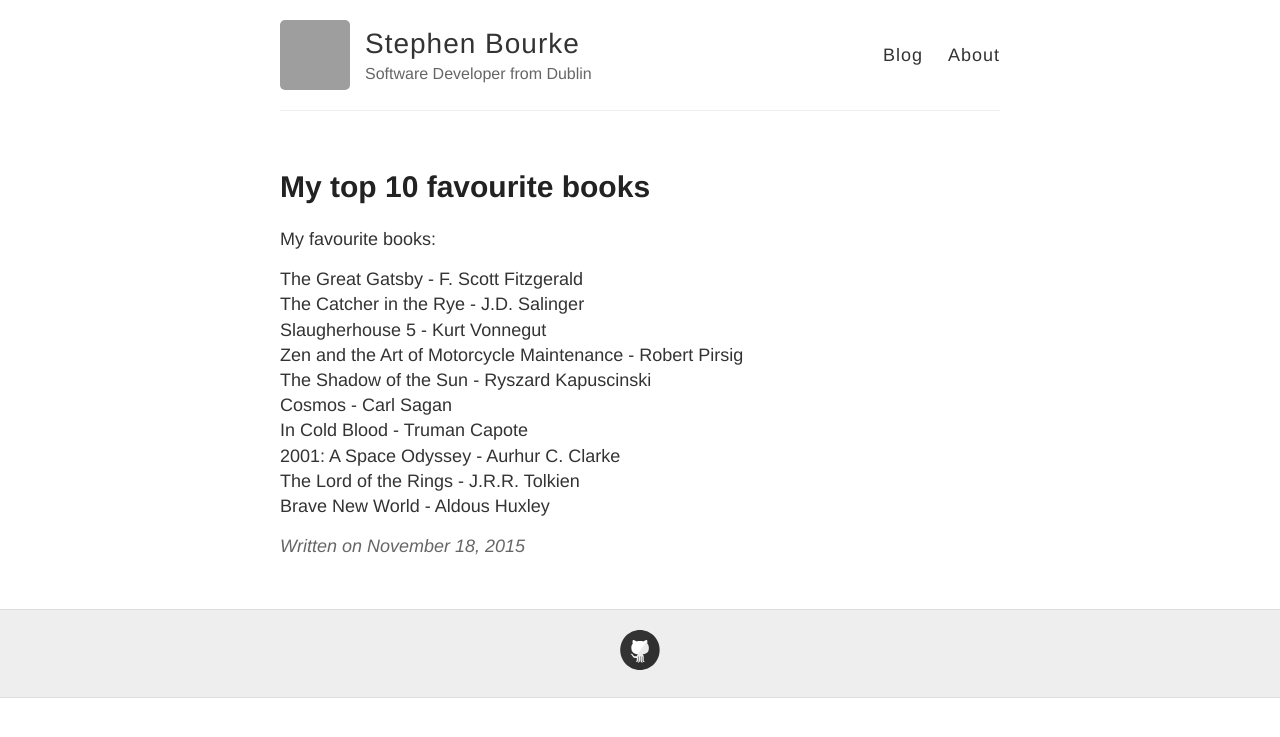
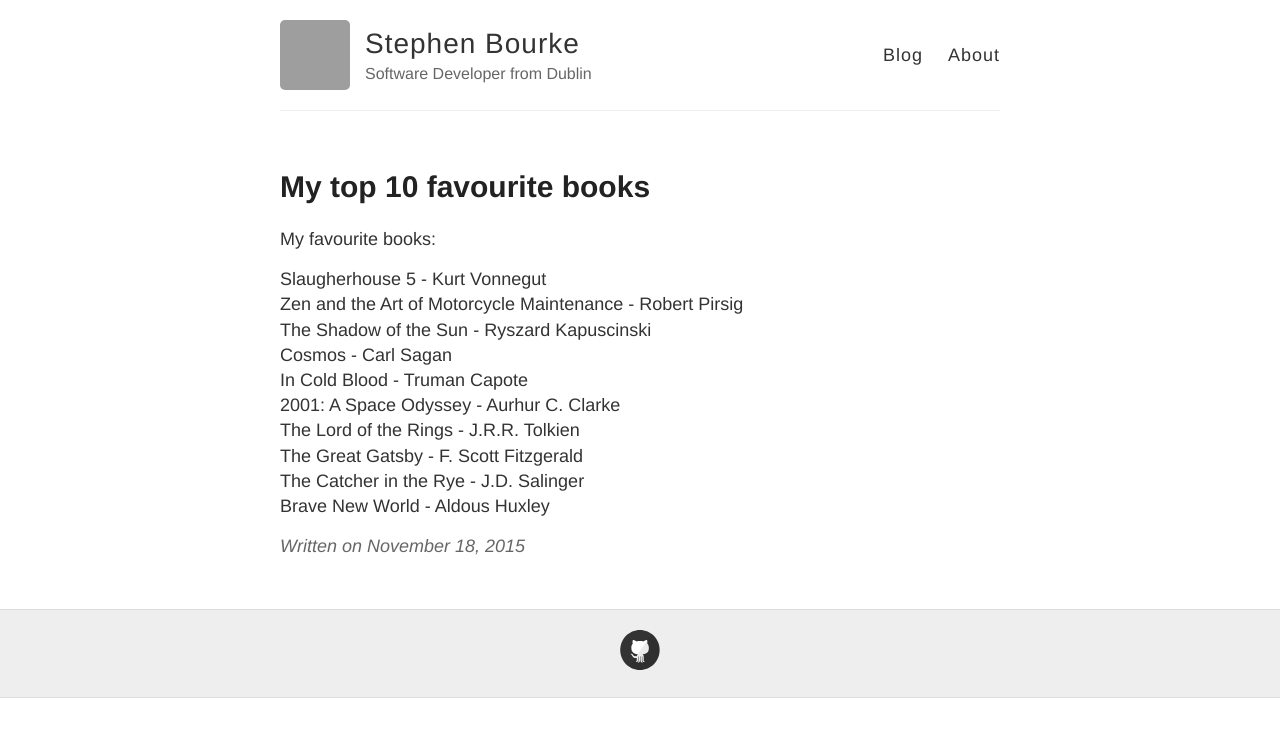
Before and after one commit to stephenbourke/stephenbourke.github.io, a Jekyll site: the page built from _posts/2015-11-18-Top-Books.md, in a window 1280 px wide. Shown: the top 737 px of the page. Built offline with Jekyll 4.4.1, drawn with Linux system fonts in a browser that asks for light colours; Markdown is read by kramdown in place of the engine named in the settings; part of the change alters nothing that is shown; grey boxes are pictures that could not be loaded.

```diff
--- a/_posts/2015-11-18-Top-Books.md
+++ b/_posts/2015-11-18-Top-Books.md
@@ -5,8 +5,6 @@ title: My top 10 favourite books
 
 My favourite books:
 
-The Great Gatsby - F. Scott Fitzgerald\
-The Catcher in the Rye - J.D. Salinger\
 Slaugherhouse 5 - Kurt Vonnegut\
 Zen and the Art of Motorcycle Maintenance - Robert Pirsig\
 The Shadow of the Sun - Ryszard Kapuscinski\
@@ -14,4 +12,6 @@ Cosmos - Carl Sagan\
 In Cold Blood - Truman Capote\
 2001: A Space Odyssey - Aurhur C. Clarke\
 The Lord of the Rings - J.R.R. Tolkien\
+The Great Gatsby - F. Scott Fitzgerald\
+The Catcher in the Rye - J.D. Salinger\
 Brave New World - Aldous Huxley
```
